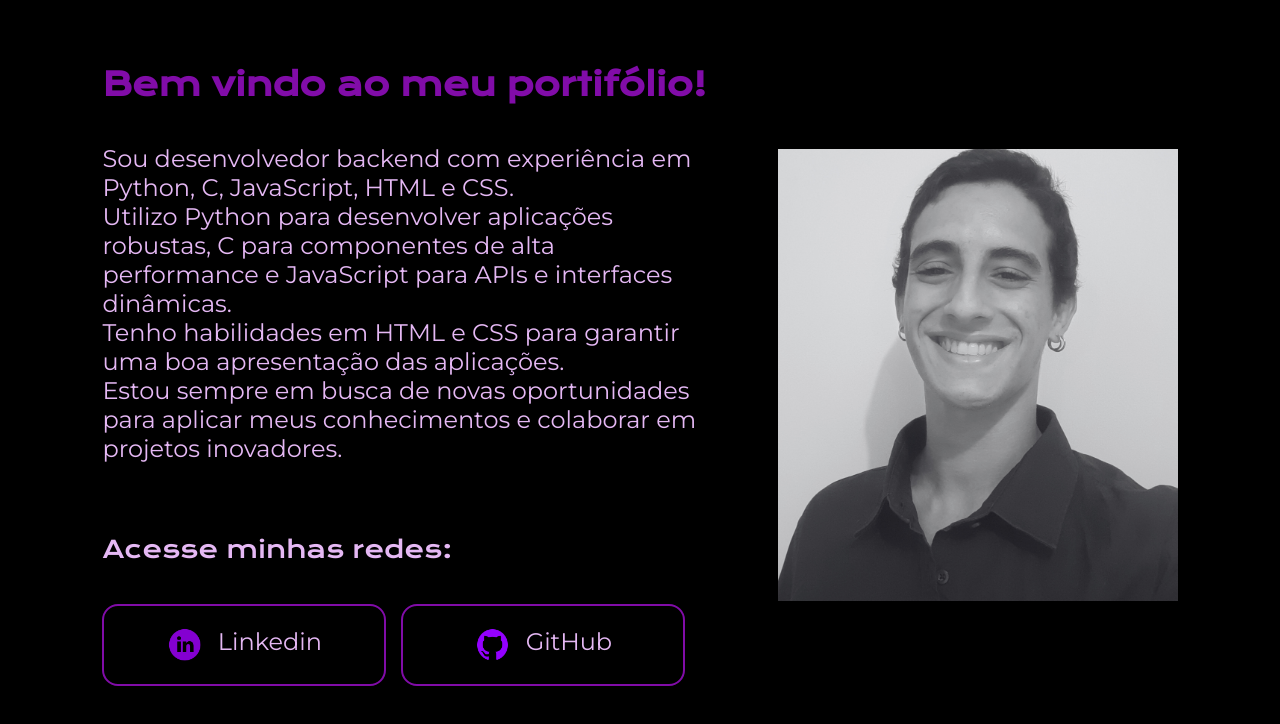
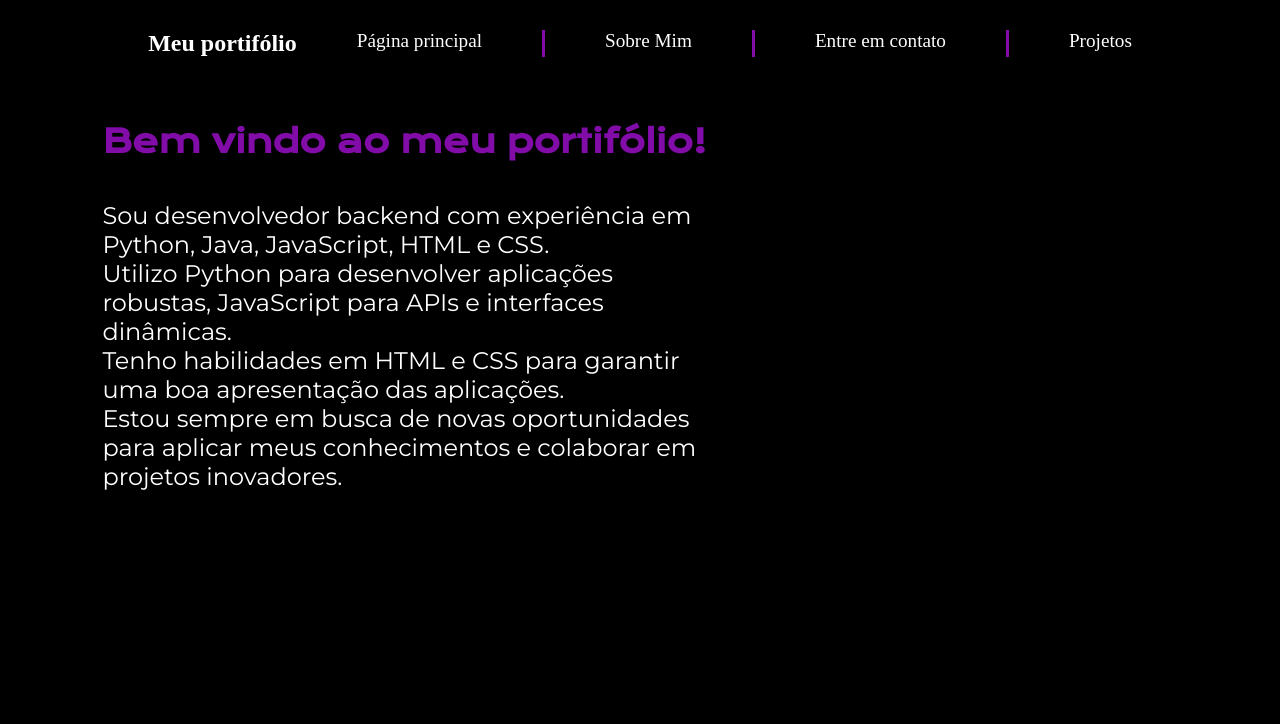
Before and after one commit to YohanVallier/meu-site, a plain HTML site: page index.html in a window 1280 px wide. Drawn offline with nearby package versions, Linux system fonts and the light colour scheme.

Commit message:
alteração

```diff
--- a/index.html
+++ b/index.html
@@ -2,26 +2,28 @@
 <html lang="pt-br">
 <head>
     <meta charset="UTF-8">
-    <meta name="viewport" content="width=device-width, initial-scale=1.0">
-    <title>Portifólio</title>
-    <link rel="stylesheet" href="./style/style.css">
+    <link rel="stylesheet" href="style/global.css">
+    <title>Meu portfólio</title>
 </head>
-<body>
+<header>
+    <nav>
+        <h1 class="titulo_principal">Meu portifólio</h1>
+        <a href="index.html">Página principal</a>
+        <div class="divisor"></div>
+        <a href="about.html">Sobre Mim</a>
+        <div class="divisor"></div>
+        <a href="contato.html">Entre em contato</a>
+        <div class="divisor"></div>
+        <a href="projetos.html">Projetos</a>
+    </nav>
+</header>
     <main class="apresentacao">
         <section class="apresentacao__conteudo">
             <h1 class="apresentacao__conteudo__titulo"><strong class="apresentacao__conteudo__marcacao">Bem vindo ao meu portifólio!</strong></h1>
             <p class="apresentacao__conteudo__texto">
-                Sou desenvolvedor backend com experiência em Python, C, JavaScript, HTML e CSS.<br> Utilizo Python para desenvolver aplicações robustas, C para componentes de alta performance e JavaScript para APIs e interfaces dinâmicas.<br> Tenho habilidades em HTML e CSS para garantir uma boa apresentação das aplicações.<br/> Estou sempre em busca de novas oportunidades para aplicar meus conhecimentos e colaborar em projetos inovadores. </p>
-
-            <h2 class="apresentacao__titulo">Acesse minhas redes: </h2>
-            <div class="apresentacao__links">
-                <a class="apresentacao__links__link" href="https://www.linkedin.com/in/yohan-vallier-895a342b7/">
-                    <img class="imagem__links__link" src="assets/icone-linkedin-ronde-violet.png" alt="">Linkedin</a>
-                <a class="apresentacao__links__link" href="https://github.com/YohanVallier">
-                    <img class="imagem__links__link" src="assets/icone-github-violet.png" alt="">GitHub</a>
-            </div>
+                Sou desenvolvedor backend com experiência em Python, Java, JavaScript, HTML e CSS.<br> Utilizo Python para desenvolver aplicações robustas, JavaScript para APIs e interfaces dinâmicas.<br> Tenho habilidades em HTML e CSS para garantir uma boa apresentação das aplicações.<br/> Estou sempre em busca de novas oportunidades para aplicar meus conhecimentos e colaborar em projetos inovadores. </p>
         </section>
-        <img class="apresentacao__conteudo__imagem" src="assets/imagem.jpg" alt="Foto de um garoto sorrindo">
     </main>
+<body>
 </body>
 </html>
--- /dev/null
+++ b/style/global.css
@@ -0,0 +1,87 @@
+@import url('https://fonts.googleapis.com/css2?family=Krona+One&family=Montserrat:ital,wght@0,100..900;1,100..900&display=swap');
+
+
+:root {
+    --cor-primaria:#000000;
+    --cor-secundaria:#E5B8F4;
+    --cor-terciaria: #810CA8;
+    --cor-hover: #3F3351;
+
+    --font-principal: "Krona One", sans-serif;
+    --font-secundaria: "Montserrat", sans-serif;
+}
+
+* {
+    margin: 0%;
+    padding: 0%;
+}
+
+body {
+    background-color: var(--cor-primaria);
+    box-sizing: border-box;
+    color: white;
+}
+
+.apresentacao {
+    display: flex;
+    align-items: center;
+    justify-content: space-between;
+    padding: 5% 8%;
+}
+
+.apresentacao__conteudo {
+    width: 615px;
+    display:flex;
+    flex-direction: column;
+    gap: 40px;
+}
+
+nav {
+    text-align: center;
+    display: flex;
+    gap: 60px;
+    justify-content: center;
+    padding-top: 30px;
+}
+
+nav > a {
+    color: white;
+    text-decoration: none;
+    font-size: larger;
+}
+
+.divisor {
+    border-left: 3px solid var(--cor-terciaria);
+}
+
+
+.apresentacao__conteudo__titulo{
+    font-size: 2rem;
+    font-family: var(--font-principal);
+}
+
+.apresentacao__conteudo__marcacao {
+    color: var(--cor-terciaria);
+}
+
+.apresentacao__conteudo__texto {
+    font-size: 1.5rem;
+    font-family: var(--font-secundaria);
+    font-weight: 400;
+    padding: 0% 0% 5% 0%;
+}
+
+nav > a :hover {
+    color: var(--cor-terciaria);
+}
+
+
+@media (max-width:1200px) {
+    .apresentacao {
+        flex-direction: column-reverse;
+    }
+
+    .apresentacao__conteudo {
+        width: auto;
+    }
+}
--- a/style/style.css
+++ /dev/null
@@ -1,123 +0,0 @@
-@import url('https://fonts.googleapis.com/css2?family=Krona+One&family=Montserrat:ital,wght@0,100..900;1,100..900&display=swap');
-
-
-:root {
-    --cor-primaria:#000000;
-    --cor-secundaria:#E5B8F4;
-    --cor-terciaria: #810CA8;
-    --cor-hover: #3F3351;
-
-    --font-principal: "Krona One", sans-serif;
-    --font-secundaria: "Montserrat", sans-serif;
-}
-
-* {
-    margin: 0%;
-    padding: 0%;
-}
-
-body {
-    background-color: var(--cor-primaria);
-    box-sizing: border-box;
-    color: var(--cor-secundaria);
-}
-
-.cabecalho {
-    padding: 5% 0% 0% 8%
-}
-
-.cabecalho__menu {
-    display: flex;
-    gap: 80px;
-}
-
-.cabecalho__menu__link {
-    text-decoration: none;
-    font-family: var(--font-secundaria);
-    font-size: 1.5rem;
-    font-weight: 600;
-    color: var(--cor-terciaria);
-}
-
-.apresentacao {
-    display: flex;
-    align-items: center;
-    justify-content: space-between;
-    padding: 5% 8%;
-}
-
-.apresentacao__conteudo {
-    width: 615px;
-    display:flex;
-    flex-direction: column;
-    gap: 40px;
-}
-
-.apresentacao__conteudo__texto {
-    font-size: 1.5rem;
-    font-family: var(--font-secundaria);
-    font-weight: 400;
-    padding: 0% 0% 5% 0%;
-}
-
-.apresentacao__conteudo__titulo{
-    font-size: 2rem;
-    font-family: var(--font-principal);
-}
-
-.apresentacao__titulo {
-    font-family: var(--font-principal);
-    font-weight: 400;
-}
-
-.apresentacao__links {
-    display: flex;
-    align-items: center;
-    gap: 15px;
-}
-
-
-.apresentacao__links__link {
-    display: flex;
-    justify-content: center;
-    gap: 16px;
-    background-color:var(--cor-primaria);
-    width: 280px;
-    text-align: center;
-    border-radius: 16px;
-    font-size: 1.5rem;
-    font-family: var(--font-secundaria);
-    padding: 21.5px 0;
-    text-decoration: none;
-    color: var(--cor-secundaria);
-    border: 2px solid var(--cor-terciaria);
-}
-
-
-.apresentacao__links__link:hover {
-    background-color: var(--cor-hover);
-}
-
-.apresentacao__conteudo__imagem {
-    width: 50vh;
-}
-
-.apresentacao__conteudo__marcacao {
-    color: var(--cor-terciaria);
-}
-
-.imagem__links__link {
-    width: 35px;
-    display: flex;
-    justify-content: center;
-}
-
-@media (max-width:1200px) {
-    .apresentacao {
-        flex-direction: column-reverse;
-    }
-
-    .apresentacao__conteudo {
-        width: auto;
-    }
-}
```
Also changed, not shown: about.html (added, +27 -0 lines), style/about.css (added, +10 -0 lines), style/projetos.html (added, +11 -0 lines).
